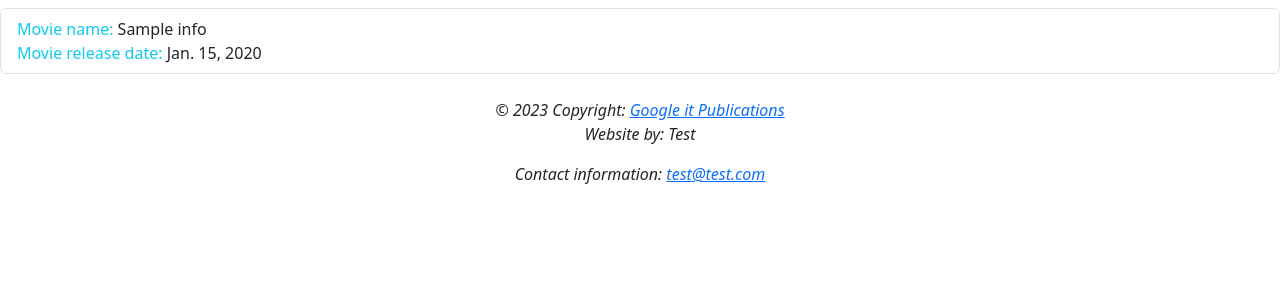
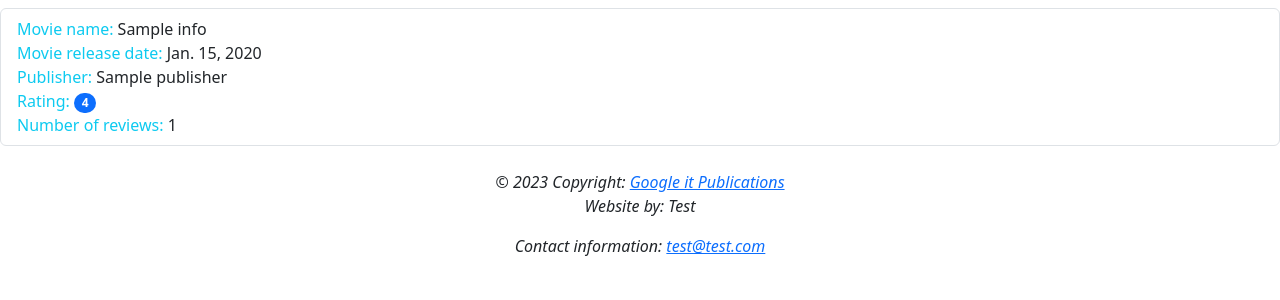
Before and after one commit to Abdulaziz-7r/Full_Stack_Python, a Django app: page / in a window 1280 px wide. Shown: the part 76-376 px from the top of the page. Run offline with Django 4.2, Linux system fonts and the light colour scheme; tables that the repository leaves empty hold one stand-in row (values such as "Sample post").

Commit message:
Adding more info about movies in movies list page

```diff
--- a/django_101/Movies/MoviesListApp/models.py
+++ b/django_101/Movies/MoviesListApp/models.py
@@ -5,6 +5,9 @@ class Publisher(models.Model):
     name = models.CharField(max_length=50, help_text= 'name of publisher')
     website = models.URLField(help_text="publisher's website")
     email = models.EmailField(help_text="publisher's email")
+
+    def __str__(self):
+        return self.name
 
 class Movie_info(models.Model):
     name = models.CharField(max_length=100, help_text= 'Name of movie')
--- a/django_101/Movies/MoviesListApp/templates/MoviesListApp/Movies_list.html
+++ b/django_101/Movies/MoviesListApp/templates/MoviesListApp/Movies_list.html
@@ -6,6 +6,17 @@
             <span class ="text-info">Movie name: </span> <span>{{item.Movie.name }}</span>
             <br>
             <span class ="text-info">Movie release date: </span> <span>{{item.Movie.date }}</span>
+            <br>
+            <span class ="text-info">Publisher: </span> <span>{{ item.Movie.publisher }}</span>
+            <br>
+            <span class ="text-info">Rating: </span> <span class = "badge rounded-pill text-bg-primary">{{ item.movie_rating }}</span>
+            <br>
+            <span class ="text-info">Number of reviews: </span> <span>{{ item.num_reviews }}</span>
+            <br>
+            {% if item.movie_rating is null %}
+            <span class= "text-secondary"> Provide a rating and write the first review for the movie</span>
+            <br>
+            {% endif %}
         </li>
     {% endfor %}
 </ul>
--- /dev/null
+++ b/django_101/Movies/MoviesListApp/utils.py
@@ -0,0 +1,4 @@
+def avg_rate(rating_list):
+    if not rating_list:
+        return 0
+    return round(sum(rating_list) / len(rating_list))
--- a/django_101/Movies/MoviesListApp/views.py
+++ b/django_101/Movies/MoviesListApp/views.py
@@ -1,11 +1,19 @@
 from django.shortcuts import render
 from .models import Movie_info
+from .utils import avg_rate
 
 def Movies_list(request):
     movies = Movie_info.objects.all()
     movies_list = []
     for movie in movies:
-        movies_list.append({'Movie': movie})
+        reviews = movie.review_set.all()
+        if reviews:
+            movie_rating = avg_rate([review.rating for review in reviews])
+            num_reviews = len(reviews)
+        else:
+            movie_rating = None
+            num_reviews = 0
+        movies_list.append({'Movie': movie, 'movie_rating' : movie_rating, 'num_reviews' : num_reviews})
 
     context = {'Movies_list' : movies_list}
     return render(request, 'MoviesListApp/Movies_list.html', context)
```
Also changed, not shown: django_101/Movies/MoviesListApp/admin.py (+8 -0 lines).
